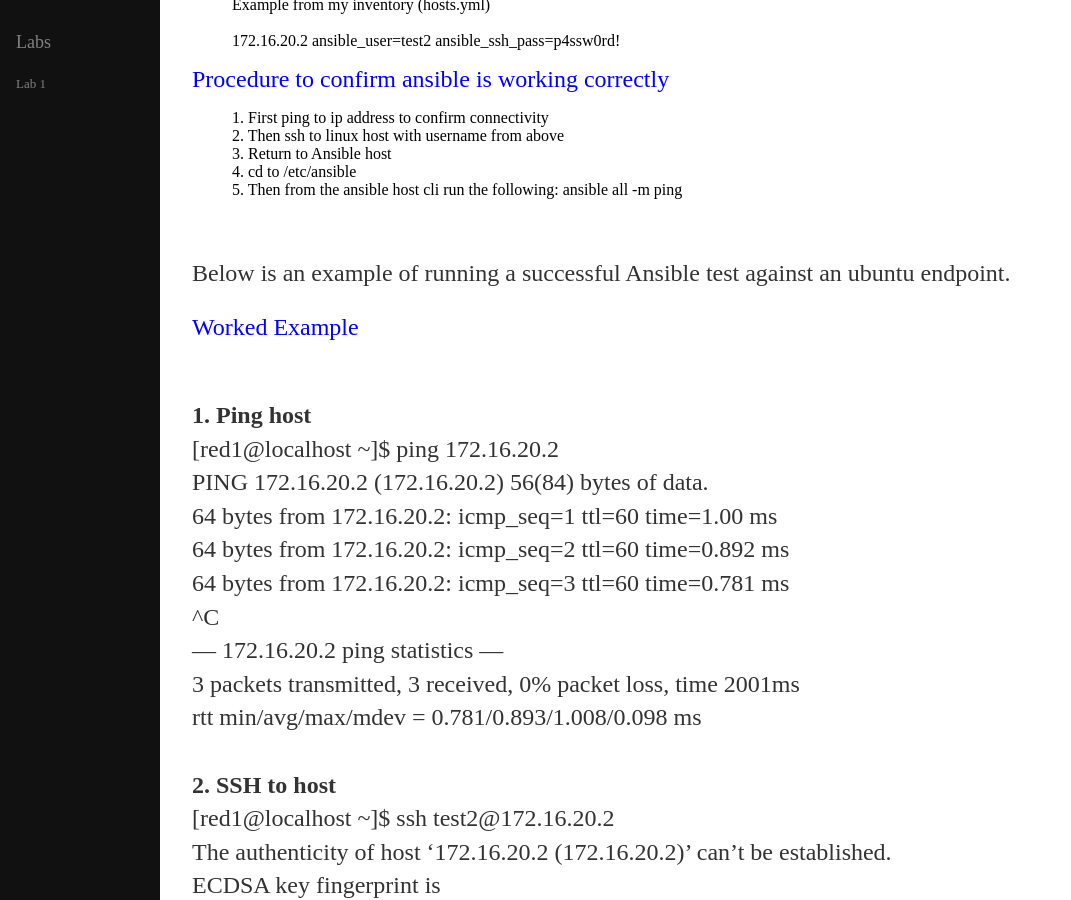
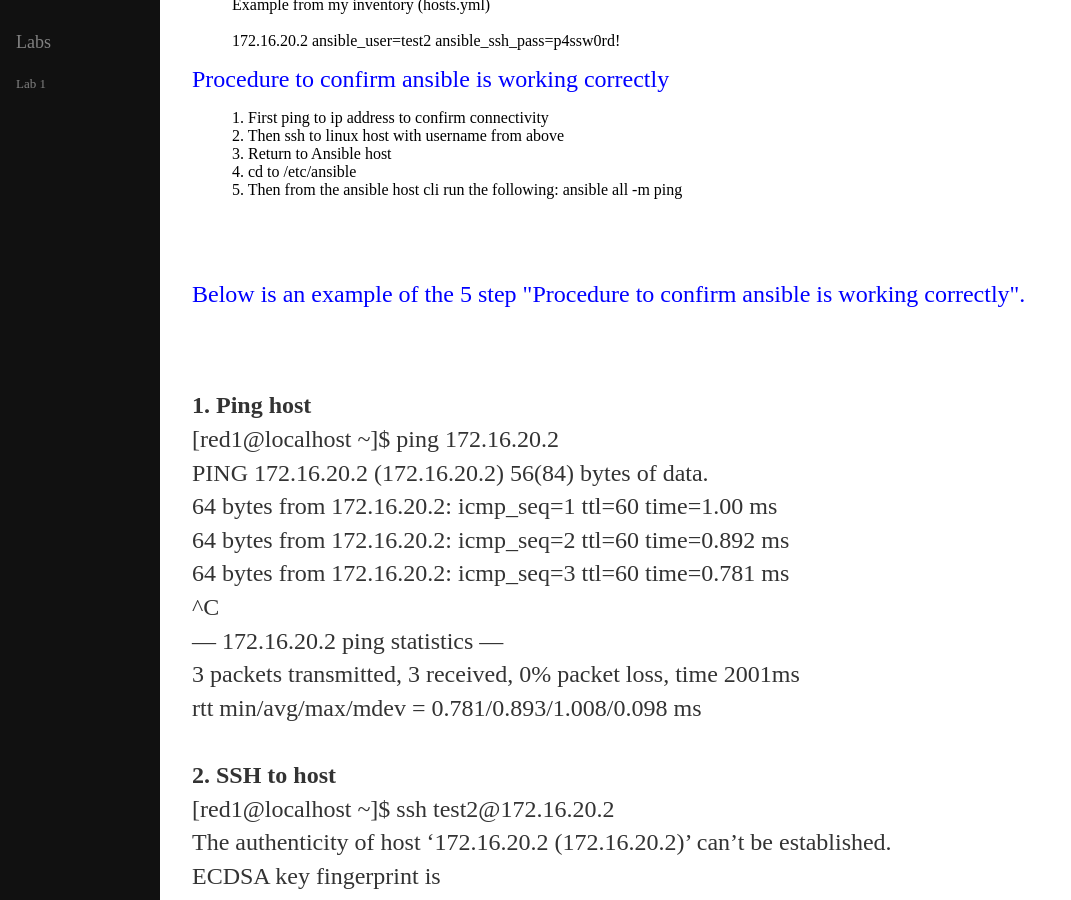
Before and after one commit to craigeowen/craigeowen.github.io, a Jekyll site: the page built from _posts/2018-04-13-Linux-Endpoint-Setup.md, in a window 1280 px wide and 900 px high, scrolled down 1115 px. Shown: the whole window, without its empty margins (0-1071 px from the left). Built offline with Jekyll 4.4.1, drawn with Linux system fonts in a browser that asks for light colours; our own code applies the rules of GitHub Pages for plain Markdown files.

Commit message:
Update 2018-04-13-Linux-Endpoint-Setup.md

```diff
--- a/_posts/2018-04-13-Linux-Endpoint-Setup.md
+++ b/_posts/2018-04-13-Linux-Endpoint-Setup.md
@@ -56,8 +56,8 @@
 5. Then from the ansible host cli run the following: ansible all -m ping
 </blockquote>
 <br>
-Below is an example of running a successful Ansible test against an ubuntu endpoint.<br>
-<font size="5" color="blue">Worked Example</font><br>
+<font size="5" color="blue">Below is an example of the 5 step "Procedure to confirm ansible is working correctly".</font><br>
+
 <b>1. Ping host</b><br>
 [red1@localhost ~]$ ping 172.16.20.2<br>
 PING 172.16.20.2 (172.16.20.2) 56(84) bytes of data.<br>
```
